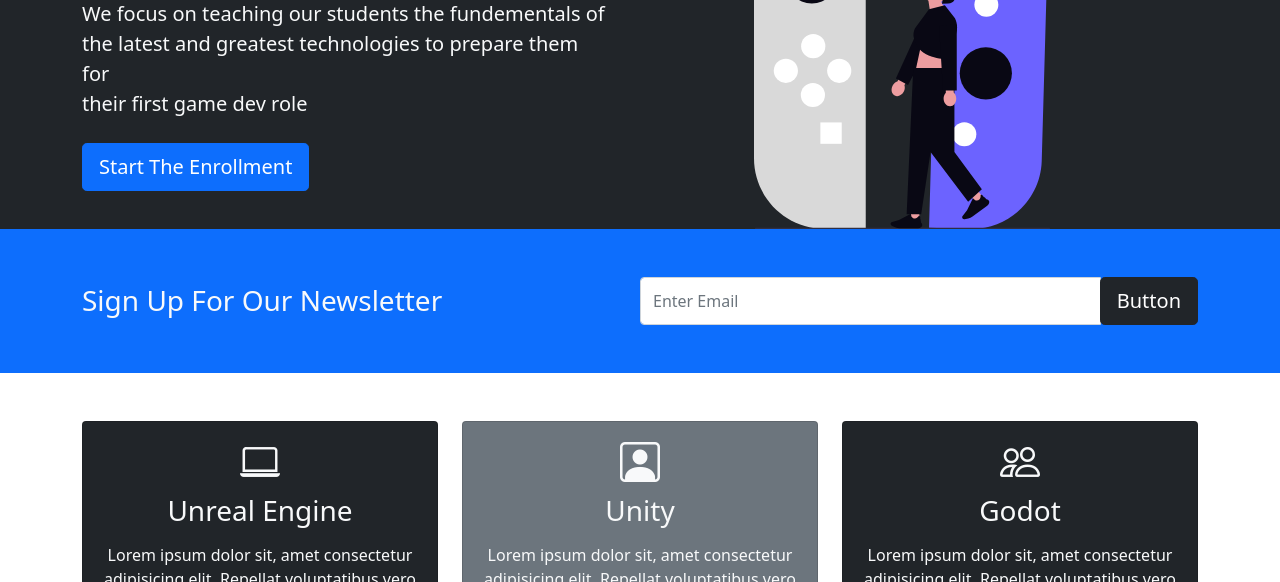
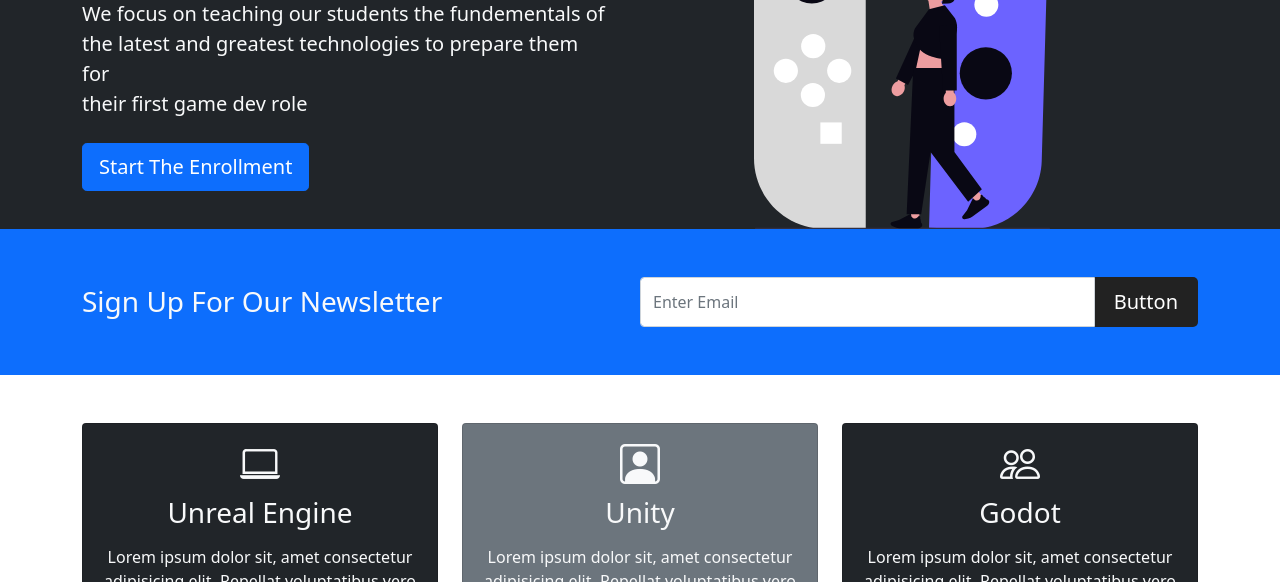
Before and after one commit to Salar977/GameDev-Academy, a plain HTML site: page index.html in a window 1280 px wide. Shown: the part 218-800 px from the top of the page. Drawn offline with nearby package versions, Linux system fonts and the light colour scheme; no server answers.

Commit message:
Refactor Newsletter button styles and adjust map height

```diff
--- a/index.html
+++ b/index.html
@@ -74,7 +74,7 @@
                 <div class="input-group news-input">
                     <input type="text" class="form-control" placeholder="Enter Email">
                     <div class="input-group-append">
-                        <button class="btn btn-dark btn-lg" type="button">Button</button>
+                        <button class="Newsletter-button" type="button">Button</button>
                     </div>
                 </div>
             </div>
```
